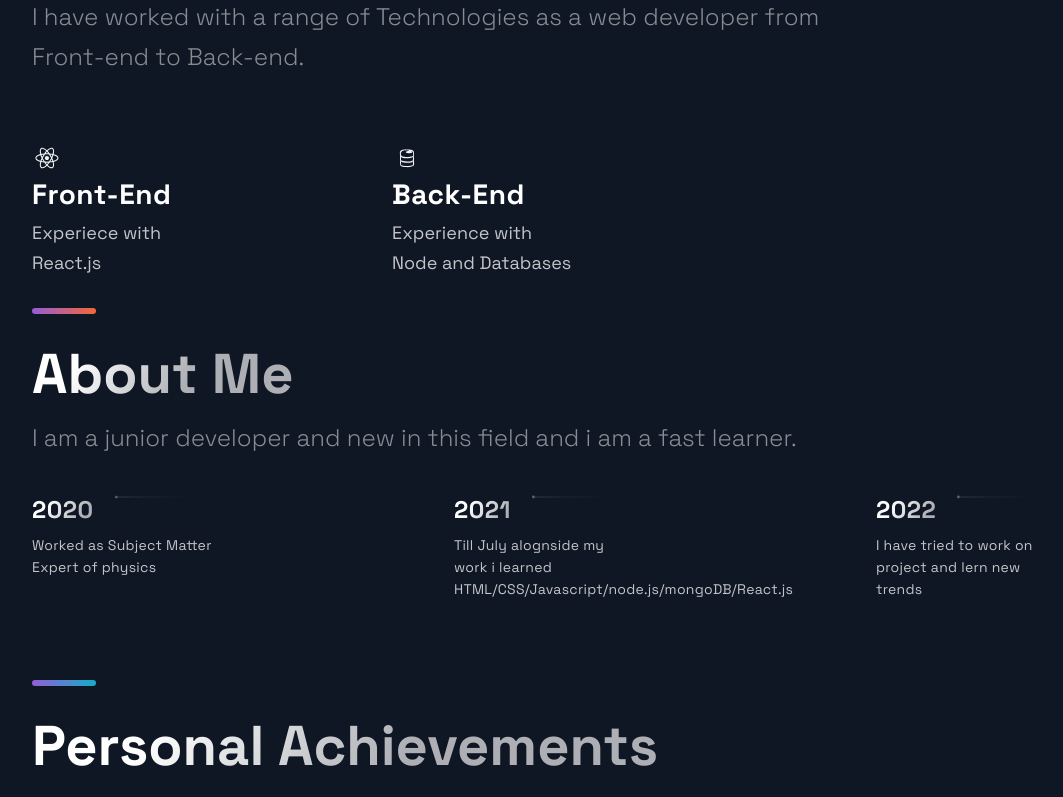
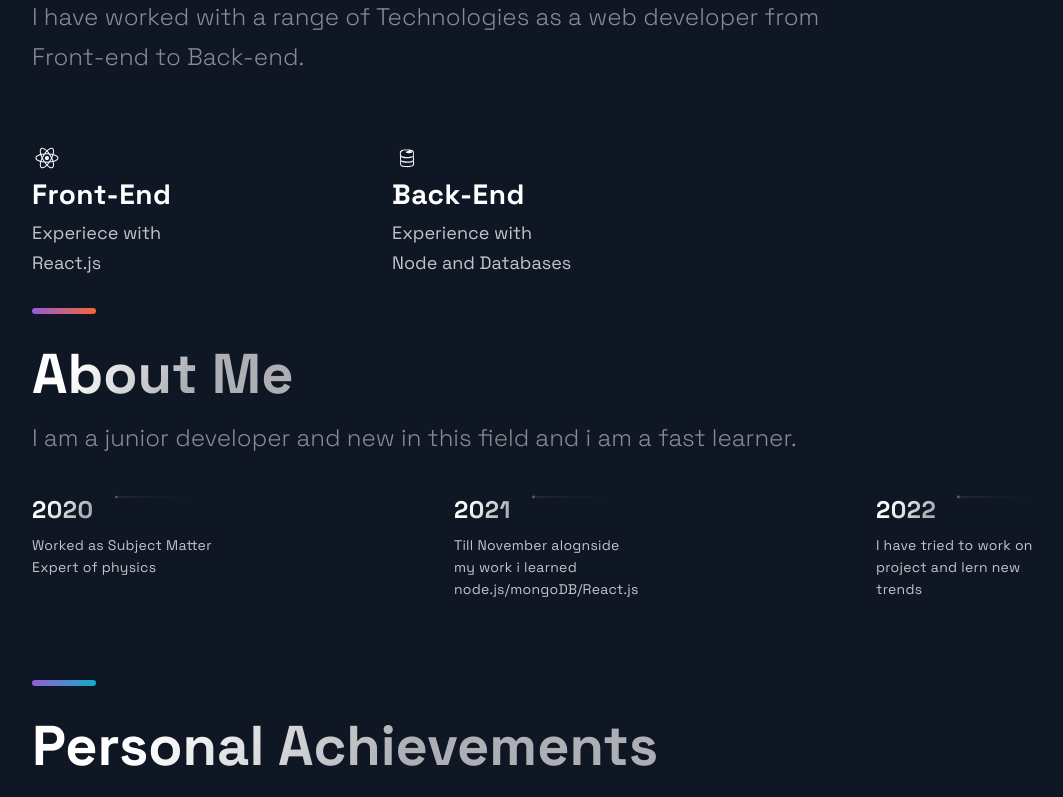
Before and after one commit to Rishabh471/portfolio0707, a Next.js app: page / in a window 1280 px wide. Shown: the part 2628-3425 px from the top of the page, without its empty margins (88-1151 px from the left). Built offline with nearby package versions, Linux system fonts and the light colour scheme.

Commit message:
Update constants.js

```diff
--- a/src/constants/constants.js
+++ b/src/constants/constants.js
@@ -4,8 +4,8 @@ export const projects = [
     description: "This is a real time chat application build using chatengine.io API",
       image: '/images/4.jpg',
       tags: ['React', 'ChatEngine', 'Firebase'],
-    source: 'https://github.com/Rishabh471/vaarta4',
-    visit: 'https://pedantic-hoover-4064f6.netlify.app/',
+    source: 'https://pedantic-hoover-4064f6.netlify.app/',
+    visit: 'https://github.com/Rishabh471/vaarta4',
     id: 0,
   },
   {
@@ -13,23 +13,23 @@ export const projects = [
     description:"This is simple drum kit site where you can use your keyboard key to have some fun at your workplace.",
     image: '/images/2.png',
     tags: ['HTML5/CSS3', 'JavaScript'],
-    source: 'https://github.com/Rishabh471/drumkit',
-    visit: 'https://quirky-meitner-e5fd9d.netlify.app/',
+    source: 'https://quirky-meitner-e5fd9d.netlify.app/',
+    visit: 'https://github.com/Rishabh471/drumkit',
     id: 1,
   },
   {
     title: 'Advice App',
     description: "This is a simple advice app which is using radom advice generator API ",
       image: '/images/3.png',
-      tags: ['HTML5/CSS3', 'JavaScript','adviceslip'],
-    source: 'https://github.com/Rishabh471/adviceme',
-    visit: 'https://romantic-wing-eee967.netlify.app/',
+      tags: ['HTML5/CSS3', 'JavaScript'],
+    source: 'https://romantic-wing-eee967.netlify.app/',
+    visit: 'https://github.com/Rishabh471/adviceme',
     id: 2,
   },
 ];
 
 export const TimeLineData = [
   { year: 2020, text: 'Worked as Subject Matter Expert of physics', },
-  { year: 2021, text: 'Till July alognside my work i learned HTML/CSS/Javascript/node.js/mongoDB/React.js',},
+  { year: 2021, text: 'Till November alognside my work i learned node.js/mongoDB/React.js',},
   { year:2022, text:"I have tried to work on project and lern new trends",},
 ];
```
